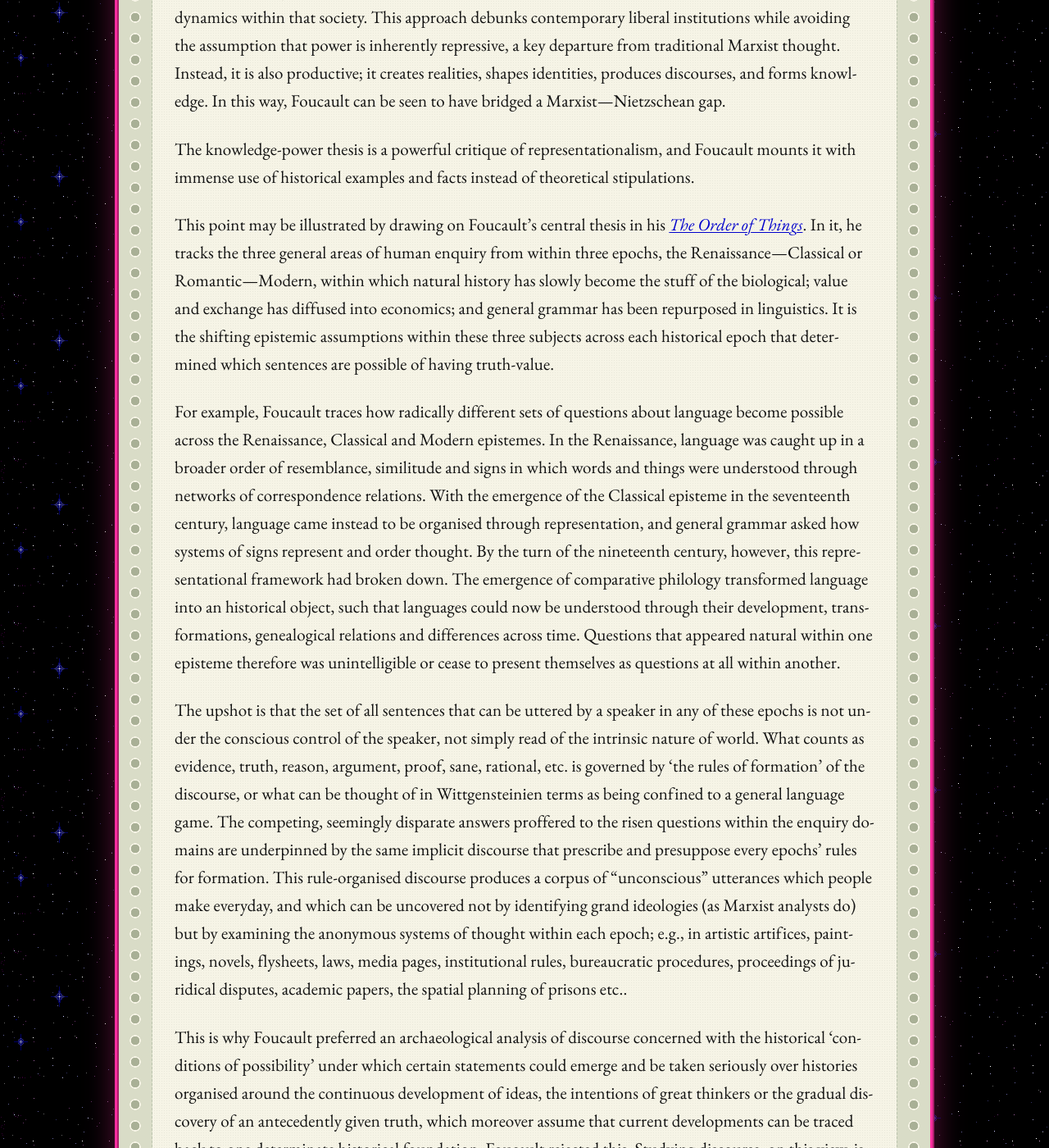
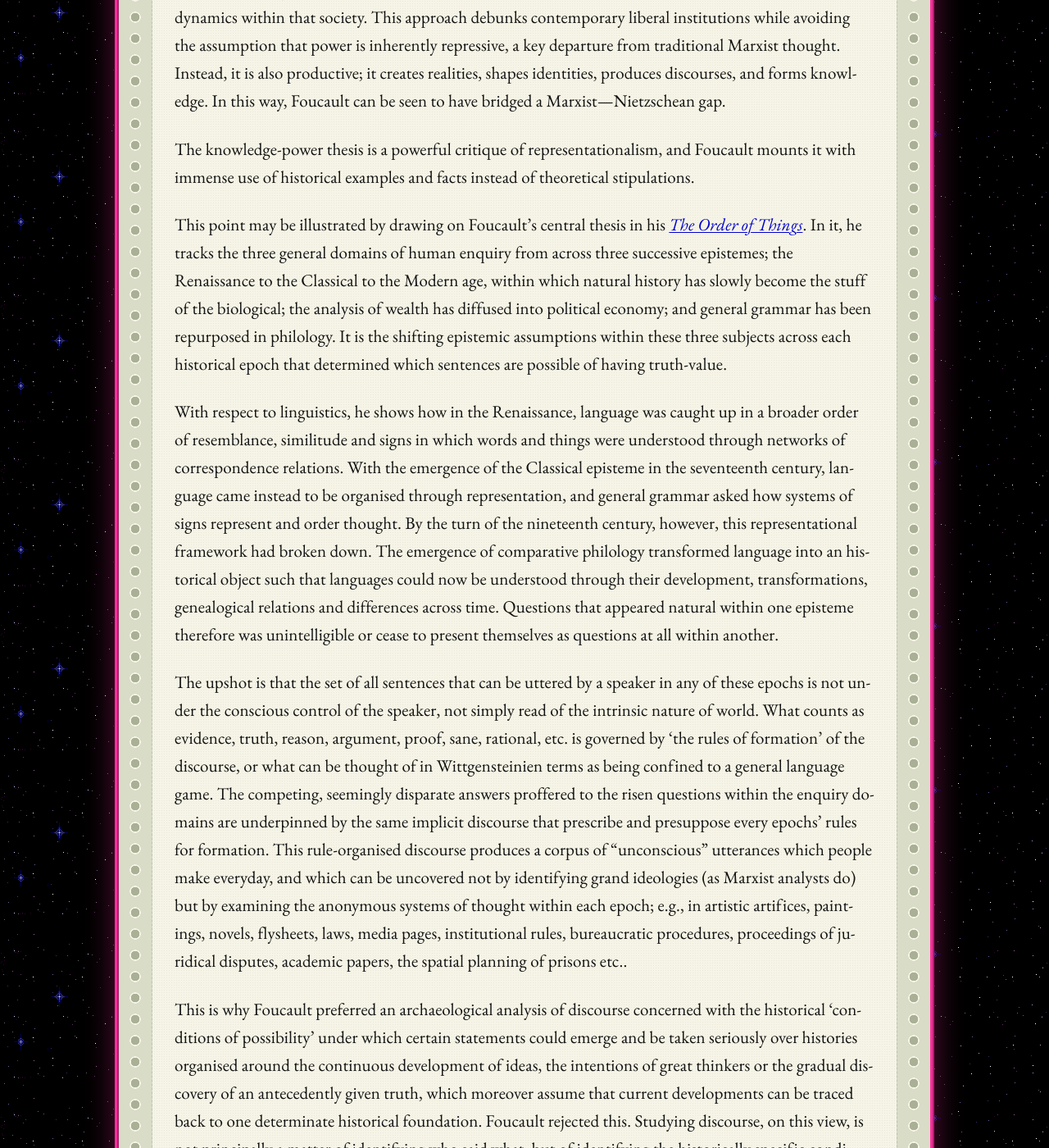
Before and after one commit to Catofminerva/Catofminerva.github.io, a Jekyll site: the page built from _posts/2022-11-21-foucault.md, in a window 1280 px wide and 1400 px high, scrolled down 9169 px. Shown: the whole window at 82% size. Built offline with Jekyll 4.4.1, drawn with Linux system fonts in a browser that asks for light colours; comment, search, counter and statistics services are not loaded.

Commit message:
Update 2022-11-21-foucault.md

```diff
--- a/_posts/2022-11-21-foucault.md
+++ b/_posts/2022-11-21-foucault.md
@@ -71,9 +71,9 @@ In contrast, Foucault held that systems of knowledge (or discourses) both create
 
 The knowledge-power thesis is a powerful critique of representationalism, and Foucault mounts it with immense use of historical examples and facts instead of theoretical stipulations.
 
-This point may be illustrated by drawing on Foucault’s central thesis in his *[The Order of Things](https://monoskop.org/images/a/a2/Foucault_Michel_The_Order_of_Things_1994.pdf)*. In it, he tracks the three general areas of human enquiry from within three epochs, the Renaissance—Classical or Romantic—Modern, within which natural history has slowly become the stuff of the biological; value and exchange has diffused into economics; and general grammar has been repurposed in linguistics. It is the shifting epistemic assumptions within these three subjects across each historical epoch that determined which sentences are possible of having truth-value.
+This point may be illustrated by drawing on Foucault’s central thesis in his *[The Order of Things](https://monoskop.org/images/a/a2/Foucault_Michel_The_Order_of_Things_1994.pdf)*. In it, he tracks the three general domains of human enquiry from across three successive epistemes; the Renaissance to the Classical to the Modern age, within which natural history has slowly become the stuff of the biological; the analysis of wealth has diffused into political economy; and general grammar has been repurposed in philology. It is the shifting epistemic assumptions within these three subjects across each historical epoch that determined which sentences are possible of having truth-value.
 
-For example, Foucault traces how radically different sets of questions about language become possible across the Renaissance, Classical and Modern epistemes. In the Renaissance, language was caught up in a broader order of resemblance, similitude and signs in which words and things were understood through networks of correspondence relations. With the emergence of the Classical episteme in the seventeenth century, language came instead to be organised through representation, and general grammar asked how systems of signs represent and order thought. By the turn of the nineteenth century, however, this representational framework had broken down. The emergence of comparative philology transformed language into an historical object, such that languages could now be understood through their development, transformations, genealogical relations and differences across time. Questions that appeared natural within one episteme therefore was unintelligible or cease to present themselves as questions at all within another.
+With respect to linguistics, he shows how in the Renaissance, language was caught up in a broader order of resemblance, similitude and signs in which words and things were understood through networks of correspondence relations. With the emergence of the Classical episteme in the seventeenth century, language came instead to be organised through representation, and general grammar asked how systems of signs represent and order thought. By the turn of the nineteenth century, however, this representational framework had broken down. The emergence of comparative philology transformed language into an historical object such that languages could now be understood through their development, transformations, genealogical relations and differences across time. Questions that appeared natural within one episteme therefore was unintelligible or cease to present themselves as questions at all within another.
 
 The upshot is that the set of all sentences that can be uttered by a speaker in any of these epochs is not under the conscious control of the speaker, not simply read of the intrinsic nature of world. What counts as evidence, truth, reason, argument, proof, sane, rational, etc. is governed by ‘the rules of formation’ of the discourse, or what can be thought of in Wittgensteinien terms as being confined to a general language game. The competing, seemingly disparate answers proffered to the risen questions within the enquiry domains are underpinned by the same implicit discourse that prescribe and presuppose every epochs’ rules for formation. This rule-organised discourse produces a corpus of “unconscious” utterances which people make everyday, and which can be uncovered not by identifying grand ideologies (as Marxist analysts do) but by examining the anonymous systems of thought within each epoch; e.g., in artistic artifices, paintings, novels, flysheets, laws, media pages, institutional rules, bureaucratic procedures, proceedings of juridical disputes, academic papers, the spatial planning of prisons etc..
 
```
